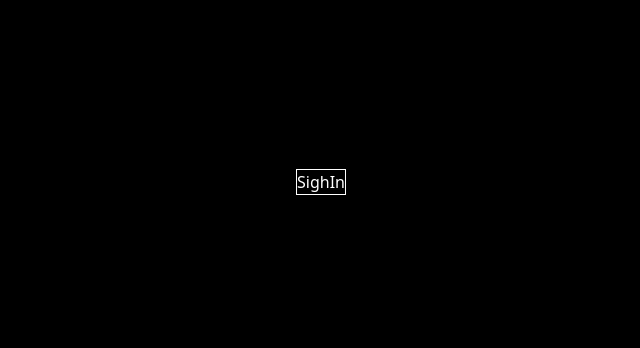
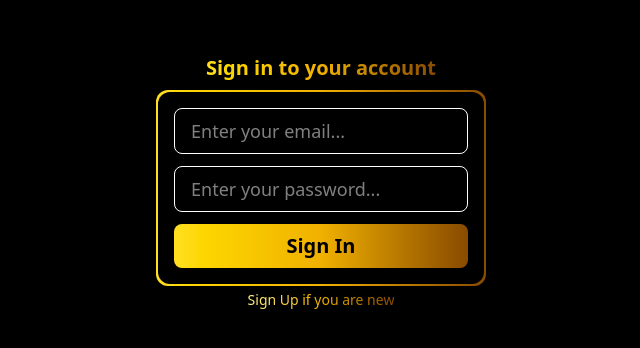
Before and after one commit to raviswamiii/Secret-Keeper, a React (Vite) app in the folder Frontend/: page /signIn in a window 1280 px wide. Shown: the part 218-566 px from the top of the page, without its empty margins (319-959 px from the left). Built offline with nearby package versions, Linux system fonts and the light colour scheme.

Commit message:
frontendUserAuth

```diff
--- a/Frontend/src/components/SignIn.jsx
+++ b/Frontend/src/components/SignIn.jsx
@@ -1,7 +1,36 @@
-import React from 'react'
+import React from "react";
+import { NavLink } from "react-router-dom";
 
 export const SignIn = () => {
   return (
-    <div className='text-white border'>SighIn</div>
-  )
-}
+    <div className="flex flex-col justify-center items-center">
+      <h1 className="mb-2 bg-gradient-to-r from-yellow-300 via-yellow-500 to-yellow-800 bg-clip-text text-transparent text-xl font-bold">
+        Sign in to your account
+      </h1>
+      <div className="bg-gradient-to-r from-yellow-300 via-yellow-500 to-yellow-800 p-[2px] rounded-xl">
+        <form
+          action=""
+          className="bg-black rounded-xl p-4 text-white text-lg flex flex-col gap-3"
+        >
+          <input
+            className="border px-4 py-2 rounded-lg outline-none"
+            type="email"
+            placeholder="Enter your email..."
+          />
+          <input
+            className="border px-4 py-2 rounded-lg outline-none"
+            type="password"
+            placeholder="Enter your password..."
+          />
+          <button
+            type="submit"
+            className="bg-gradient-to-r from-yellow-300 via-yellow-500 to-yellow-800 text-xl font-extrabold p-2 flex justify-center items-center rounded-lg text-black "
+          >
+            Sign In
+          </button>
+        </form>
+      </div>
+      <NavLink to={'/signUp'} className="bg-gradient-to-r from-yellow-200 via-yellow-500 to-yellow-800 bg-clip-text text-transparent text-sm mt-1">Sign Up if you are new</NavLink>
+    </div>
+  );
+};
--- a/Frontend/src/components/SignUp.jsx
+++ b/Frontend/src/components/SignUp.jsx
@@ -3,8 +3,8 @@ import { NavLink } from "react-router-dom";
 
 export const SignUp = () => {
   return (
-    <div className="flex flex-col justify-center items-center gap-3">
-      <h1 className="bg-gradient-to-r from-yellow-300 via-yellow-500 to-yellow-800 bg-clip-text text-transparent text-2xl font-bold">
+    <div className="flex flex-col justify-center items-center">
+      <h1 className="mb-2 bg-gradient-to-r from-yellow-300 via-yellow-500 to-yellow-800 bg-clip-text text-transparent text-2xl font-bold">
         Create your account
       </h1>
       <div className="bg-gradient-to-r from-yellow-300 via-yellow-500 to-yellow-800 p-[2px] rounded-xl">
@@ -13,19 +13,19 @@ export const SignUp = () => {
           className="bg-black rounded-xl p-4 text-white text-lg flex flex-col gap-3"
         >
           <input
-            className="border px-4 py-2 rounded-lg"
-            type="text"
+            className="border px-4 py-2 rounded-lg outline-none"
+            type="name"
             placeholder="Enter your name..."
           />
           <input
-            className="border px-4 py-2 rounded-lg"
-            type="text"
-            placeholder="Enter your name..."
+            className="border px-4 py-2 rounded-lg outline-none"
+            type="email"
+            placeholder="Enter your email..."
           />
           <input
-            className="border px-4 py-2 rounded-lg"
-            type="text"
-            placeholder="Enter your name..."
+            className="border px-4 py-2 rounded-lg outline-none"
+            type="password"
+            placeholder="Enter your password..."
           />
           <button
             type="submit"
@@ -35,7 +35,7 @@ export const SignUp = () => {
           </button>
         </form>
       </div>
-      <NavLink to={'/signIn'} className="bg-gradient-to-r from-yellow-200 via-yellow-500 to-yellow-800 bg-clip-text text-transparent text-sm">Sign In if you already have an account</NavLink>
+      <NavLink to={'/signIn'} className="bg-gradient-to-r from-yellow-200 via-yellow-500 to-yellow-800 bg-clip-text text-transparent text-sm mt-1">Sign In if you already have an account</NavLink>
     </div>
   );
 };
```
